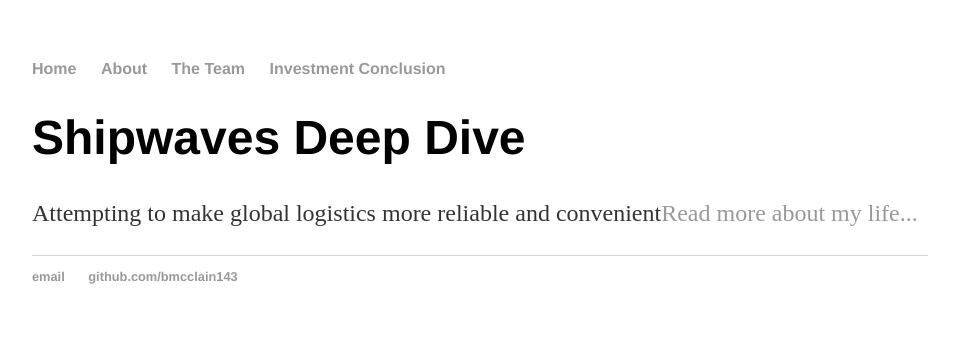
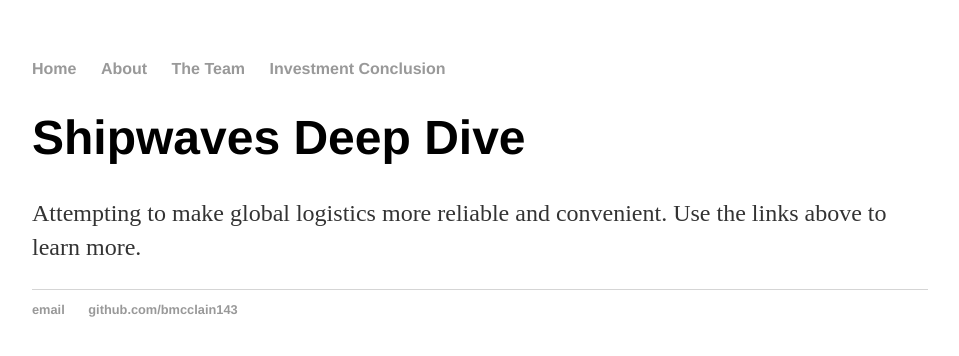
Before and after one commit to bmcclain143/bmcclain143.github.io, a Jekyll site: the page built from index.html, in a window 1280 px wide. Shown: the top 356 px of the page, without its empty margins (160-1119 px from the left). Built offline with Jekyll 4.4.1, drawn with Linux system fonts in a browser that asks for light colours.

Commit message:
Update index.html

```diff
--- a/index.html
+++ b/index.html
@@ -4,5 +4,5 @@ title: Shipwaves
 ---
 <div class="blurb">
 	<h1>Shipwaves Deep Dive</h1>
-	<p>Attempting to make global logistics more reliable and convenient<a href="/about">Read more about my life...</a></p>
+	<p>Attempting to make global logistics more reliable and convenient. Use the links above to learn more.</a></p>
 </div><!-- /.blurb -->
```
